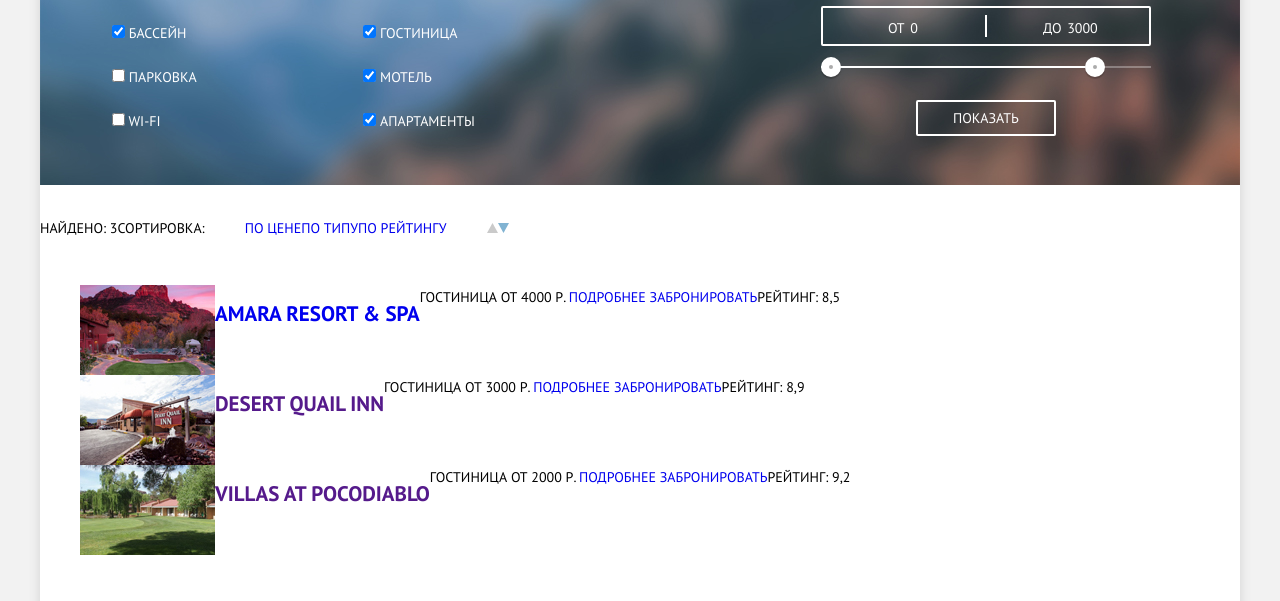
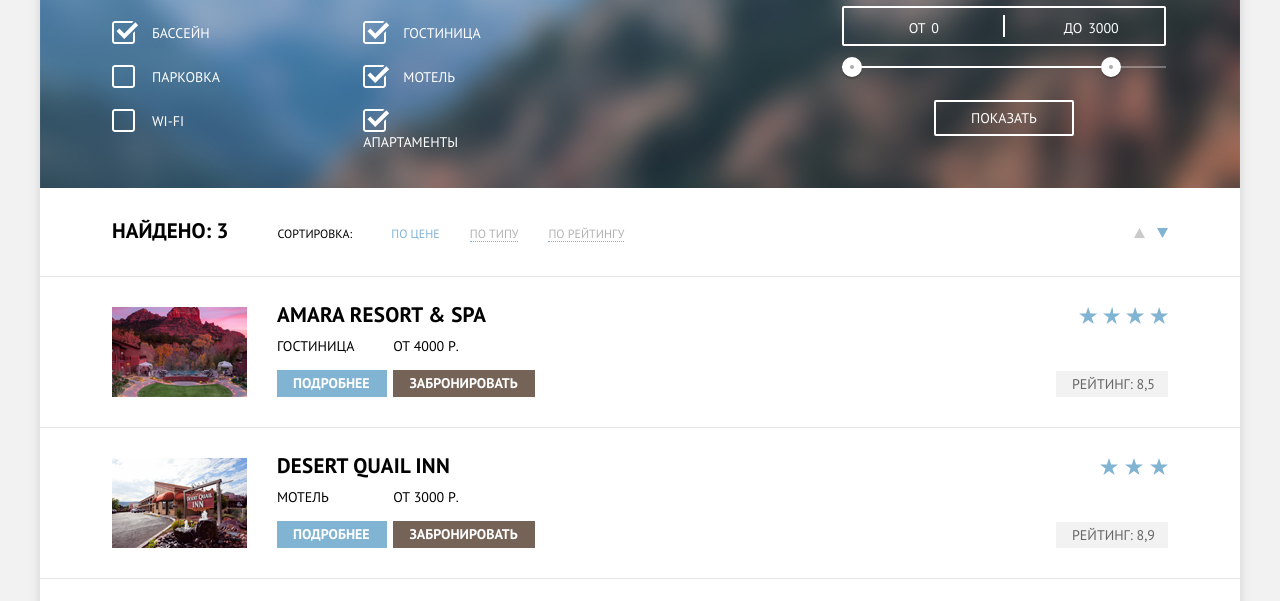
Before and after one commit to DeadEnd819/57563-sedona-27, a plain HTML site: page catalog.html in a window 1280 px wide. Shown: the part 106-707 px from the top of the page. Drawn offline with Linux system fonts and the light colour scheme.

Commit message:
Гостиницы - стилизация, сетка

```diff
--- a/catalog.html
+++ b/catalog.html
@@ -32,16 +32,25 @@
                         <legend>Инфраструктура:</legend>
                         <ul>
                             <li>
-                                <input type="checkbox" name="pool" id="pool" checked>
-                                <label for="pool">Бассейн</label>
+                                <label class="cb-label" for="pool">
+                                    <input type="checkbox" class="filter-cb visually-hidden" name="pool" id="pool" checked>
+                                    <span class="cb-decor"></span>
+                                    Бассейн
+                                </label>
                             </li>
                             <li>
-                                <input type="checkbox" name="parking" id="parking">
-                                <label for="parking">Парковка</label>
+                                <label class="cb-label" for="parking">
+                                    <input type="checkbox" class="filter-cb visually-hidden" name="parking" id="parking">
+                                    <span class="cb-decor"></span>
+                                    Парковка
+                                </label>
                             </li>
                             <li>
-                                <input type="checkbox" name="wi-fi" id="wi-fi">
-                                <label for="wi-fi">Wi-Fi</label>
+                                <label class="cb-label" for="wi-fi">
+                                    <input type="checkbox" class="filter-cb visually-hidden" name="wi-fi" id="wi-fi">
+                                    <span class="cb-decor"></span>
+                                    Wi-Fi
+                                </label>
                             </li>
                         </ul>
                     </fieldset>
@@ -49,16 +58,25 @@
                         <legend>Тип жилья:</legend>
                         <ul>
                             <li>
-                                <input type="checkbox" name="hotel" id="hotel" checked>
-                                <label for="hotel">Гостиница</label>
+                                <label class="cb-label" for="hotel">
+                                     <input type="checkbox" class="filter-cb visually-hidden" name="hotel" id="hotel" checked>
+                                     <span class="cb-decor"></span>
+                                     Гостиница
+                                </label>
                             </li>
                             <li>
-                                <input type="checkbox" name="motel" id="motel" checked>
-                                <label for="motel">Мотель</label>
+                                <label class="cb-label" for="motel">
+                                    <input type="checkbox" class="filter-cb visually-hidden" name="motel" id="motel" checked>
+                                    <span class="cb-decor"></span>
+                                    Мотель
+                                </label>
                             </li>
                             <li>
-                                <input type="checkbox" name="apartments" id="apartments" checked>
-                                <label for="apartments">Апартаменты</label>
+                                <label class="cb-label" for="apartments">
+                                    <input type="checkbox" class="filter-cb visually-hidden" name="apartments" id="apartments" checked>
+                                    <span class="cb-decor"></span>
+                                    Апартаменты
+                                </label>
                             </li>
                         </ul>
                     </fieldset>
@@ -80,14 +98,14 @@
                 </form>
             </div>
             <div class="sorting">
-                <span class="">Найдено: 3</span>
+                <span class="sort-result">Найдено: 3</span>
                 <span class="sort-title">Сортировка:</span>
-                <ul class="sort-by-category">
-                    <li class="category-item"><a href="#">По цене</a></li>
-                    <li class="category-item"><a href="#">По типу</a></li>
-                    <li class="category-item"><a href="#">По рейтингу</a></li>
+                <ul class="sort-by-category reset-list">
+                    <li><a class="categor-active">По цене</a></li>
+                    <li><a href="#">По типу</a></li>
+                    <li><a href="#">По рейтингу</a></li>
                 </ul>
-                <ul class="sort-by-priority">
+                <ul class="sort-by-priority reset-list">
                     <li class="priority-item-up">
                         <a href="#" class="up-btn" aria-label="Сортировка по возрастанию">
                             <svg xmlns="http://www.w3.org/2000/svg" width="11" height="10" viewBox="0 0 11 10">
@@ -105,51 +123,54 @@
                 </ul>
             </div>
             <section class="hotels">
-                <ul class="hotels-list">
+                <ul class="hotels-list reset-list">
                     <li class="hotels-list-item">
                         <img src="img/photo-amara-resort-and-spa.jpg" width="135" height="90" alt="Amara resort & spa">
-                        <h2>
-                            <a href="#">Amara resort & spa</a>
-                        </h2>
-                        <div>
-                            <span>Гостиница</span>
-                            <span>от 4000 р.</span>
-                            <a href="#" class="btn-details">Подробнее</a>
-                            <a href="#" class="btn-reserve">Забронировать</a>
+                        <div class="hotel-info">
+                            <a href="#">
+                                <h2 class="hotel-name reset-text">Amara Resort & Spa</h2>
+                            </a>
+                            <p class="price reset-text">Гостиница<span>от 4000 р.</span></p>
+                            <div>
+                                <a href="#" class="btn btn-details">Подробнее</a>
+                                <a href="#" class="btn btn-reserve">Забронировать</a>
+                            </div>
                         </div>
-                        <div>
+                        <div class="hotel-rating">
                             <div class="star star-four"></div>
                             <span>Рейтинг: 8,5</span>
                         </div>
                     </li>
                     <li class="hotels-list-item">
                         <img src="img/photo-desert-quail-inn.jpg" width="135" height="90" alt="Desert quail inn">
-                        <h2>
-                            <a href="">Desert quail inn</a>
-                        </h2>
-                        <div>
-                            <span>Гостиница</span>
-                            <span>от 3000 р.</span>
-                            <a href="#" class="btn-details">Подробнее</a>
-                            <a href="#" class="btn-reserve">Забронировать</a>
+                        <div class="hotel-info">
+                            <a href="#">
+                                <h2 class="hotel-name reset-text">Desert Quail Inn</h2>
+                            </a>
+                            <p class="price reset-text">Мотель<span>от 3000 р.</span></p>
+                            <div>
+                                <a href="#" class="btn btn-details">Подробнее</a>
+                                <a href="#" class="btn btn-reserve">Забронировать</a>
+                            </div>
                         </div>
-                        <div>
+                        <div class="hotel-rating">
                             <div class="star star-three"></div>
                             <span>Рейтинг: 8,9</span>
                         </div>
                     </li>
                     <li class="hotels-list-item">
                         <img src="img/photo-villas-at-poco-diablo.jpg" width="135" height="90" alt="Villas at pocodiablo">
-                        <h2>
-                            <a href="">Villas at pocodiablo</a>
-                        </h2>
-                        <div>
-                            <span>Гостиница</span>
-                            <span>от 2000 р.</span>
-                            <a href="#" class="btn-details">Подробнее</a>
-                            <a href="#" class="btn-reserve">Забронировать</a>
+                        <div class="hotel-info">
+                            <a href="#">
+                                <h2 class="hotel-name reset-text">Villas at Poco Diablo</h2>
+                            </a>
+                            <p class="price reset-text">Апартаменты<span>от 2000 р.</span></p>
+                            <div>
+                                <a href="#" class="btn btn-details">Подробнее</a>
+                                <a href="#" class="btn btn-reserve">Забронировать</a>
+                            </div>
                         </div>
-                        <div>
+                        <div class="hotel-rating">
                             <div class="star star-two"></div>
                             <span>Рейтинг: 9,2</span>
                         </div>
@@ -160,7 +181,7 @@
         <footer class="main-footer">
             <div class="contacts">
                 <span>#visitsedona</span>
-                <p>Тел: <a class="tel" href="tel:74956660266">+7 (495) 666-02-66</a></p>
+                <p>Тел: <a class="tel" href="tel:74956660266">+7(495) 666-02-66</a></p>
             </div>
             <ul class="social">
                 <li>
--- a/css/style.css
+++ b/css/style.css
@@ -3,7 +3,7 @@
     padding: 0;
     font-family: 'PT Sans', 'Arial', sans-serif;
     font-size: 14px;
-    line-height: 24px;
+    line-height: 26px;
     font-weight: 400;
     color: #000;
     text-transform: uppercase;
@@ -154,8 +154,8 @@
 
 .reset-list {
     list-style: none;
-    padding-left: 0;
-    margin: 0 auto;
+    padding: 0;
+    margin: 0;
 }
 
 .features-list {
@@ -307,10 +307,11 @@
 
 .main-footer {
     display: flex;
+    justify-content: space-between;
     align-items: center;
     width: 1200px;
     padding: 0;
-    padding-top: 36px;
+    padding-top: 31px;
     padding-bottom: 32px;
     background-color: #ffffff;
     opacity: 0.9;
@@ -320,7 +321,7 @@
 .social,
 .copyright {
     display: flex;
-    margin: 0 auto;
+    margin: 0;
 }
 
 .contacts {
@@ -328,6 +329,11 @@
     font-size: 21px;
     font-weight: 700;
     line-height: 26px;
+    margin-left: 128px;
+}
+
+.contacts span {
+    margin-bottom: 5px;
 }
 
 .contacts p {
@@ -341,6 +347,7 @@
 .social {
     list-style: none;
     padding: 0;
+    margin-right: 51px;
 }
 
 .social-btn {
@@ -369,6 +376,7 @@
 .copyright {
     justify-content: center;
     align-items: center;
+    margin-right: 100px;
 }
 
 .copyright span {
@@ -408,7 +416,7 @@
 
 .filter {
     display: flex;
-    padding: 26px 74px 30px 72px;
+    padding: 26px 74px 12px 72px;
     color: #ffffff;
     line-height: 21px;
 }
@@ -440,6 +448,37 @@
     font-size: 16px;
     line-height: 21px;
 }
+
+
+/****************************************************************************************************/
+
+.cb-label {
+    cursor: pointer;
+    padding-top: 3px;
+    margin-left: 40px;
+    position: relative;
+}
+
+.filter-cb[type="checkbox"]+.cb-decor {
+    background-image: url("../img/icon-checkbox-off.svg");
+    width: 23px;
+    height: 23px;
+    position: absolute;
+    top: 0;
+    left: -40px
+}
+
+.filter-cb[type="checkbox"]:checked+.cb-decor {
+    background-image: url("../img/icon-checkbox-on.svg");
+    width: 27px;
+    height: 23px;
+    position: absolute;
+    top: 0;
+    left: -40px;
+}
+
+
+/****************************************************************************************************/
 
 
 /*---------------------------------------------------------------------------------------------*/
@@ -568,13 +607,64 @@
 
 .sorting {
     display: flex;
-    align-items: center;
-    min-height: 86px;
+    align-items: baseline;
+    padding: 30px 72px;
 }
 
-.sorting ul {
+.sorting span:first-child {
+    font-size: 21px;
+    font-weight: 600;
+    margin-right: 49px;
+}
+
+.sorting span:nth-child(2) {
+    font-size: 12px;
+    font-weight: 400;
+    line-height: 18px;
+    margin-right: 39px;
+}
+
+.sort-by-category {
     display: flex;
-    list-style: none;
+    font-size: 12px;
+    font-weight: 400;
+    line-height: 18px;
+}
+
+.sort-by-category li {
+    padding-right: 30px;
+}
+
+.sort-by-category a {
+    color: #b2b2b2;
+    border-bottom: 1px dotted #81b3d2;
+}
+
+.sort-by-category a:hover,
+.sort-by-category a:focus {
+    color: #81b3d2;
+}
+
+.sort-by-category a:active {
+    color: #000000;
+    border: none;
+}
+
+.sort-by-category .categor-active,
+.sort-by-category .categor-active:hover,
+.sort-by-category .categor-active:focus,
+.sort-by-category .categor-active:active {
+    color: #81b3d2;
+    border: none;
+}
+
+.sort-by-priority {
+    display: flex;
+    margin-left: auto;
+}
+
+.priority-item-up {
+    margin-right: 12px;
 }
 
 .up-btn path {
@@ -597,8 +687,123 @@
 
 /*===========================================HOTELS============================================*/
 
+.reset-text {
+    padding: 0;
+    margin: 0;
+}
+
 .hotels-list li {
     display: flex;
+    height: 90px;
+    padding: 30px 72px;
+    border-top: 1px solid #e5e5e5;
+}
+
+.hotels-list li:last-child {
+    border-bottom: 1px solid #e5e5e5;
+}
+
+.hotel-info {
+    display: flex;
+    flex-direction: column;
+    justify-content: space-between;
+    margin-left: 30px;
+}
+
+.hotel-name {
+    font-size: 21px;
+    font-weight: 700;
+    color: #000000;
+    margin-top: -5px;
+    letter-spacing: 0.25px;
+}
+
+.hotel-name:hover,
+.hotel-name:focus {
+    color: #81b3d2;
+}
+
+.hotel-name:active {
+    color: #b2b2b2;
+}
+
+.price {
+    display: flex;
+    justify-content: space-between;
+    margin-bottom: 7px;
+}
+
+.price span {
+    margin-right: 76px;
+}
+
+.hotel-rating {
+    display: flex;
+    flex-direction: column;
+    margin-left: auto;
+}
+
+.btn {
+    display: inline-block;
+    color: #ffffff;
+    padding: 3px 17px 3px 16px;
+    line-height: 21px;
+    font-weight: 700;
+}
+
+.btn-details {
+    background-color: #81b3d2;
+    margin-right: 3px;
+}
+
+.btn-details:hover,
+.btn-details:focus {
+    background-color: #669ec0;
+}
+
+.btn-details:active {
+    color: #88b6d1;
+    background-color: #5496bd;
+}
+
+.btn-reserve {
+    background-color: #766357;
+}
+
+.btn-reserve:hover,
+.btn-reserve:focus {
+    background-color: #604e43;
+}
+
+.btn-reserve:active {
+    color: #857871;
+    background-color: #503e33;
+}
+
+.star {
+    height: 18px;
+    margin-left: auto;
+    background-image: url(../img/icon-star.svg);
+    background-repeat: space;
+}
+
+.star-four {
+    width: 89px;
+}
+
+.star-three {
+    width: 68px;
+}
+
+.star-two {
+    width: 42px;
+}
+
+.hotel-rating span {
+    color: #666666;
+    background-color: #f2f2f2;
+    margin-top: auto;
+    padding: 0 13px 0 16px;
 }
 
 
```
